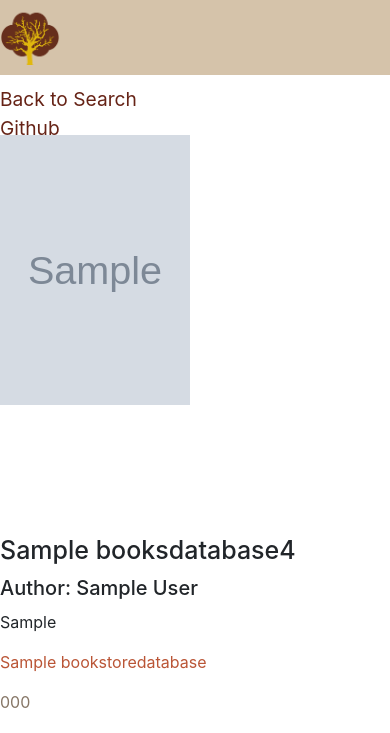
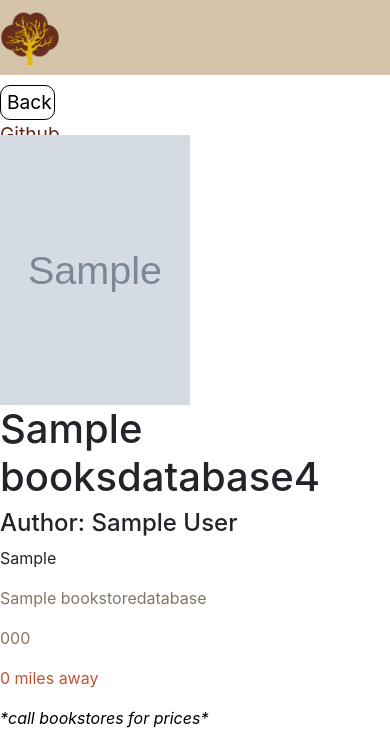
Before and after one commit to dsenteza/cse-437s-team-zon, a PHP site: the page made by workingsitefileswithphp/details.php in a window 390 px wide; the page is wider, and only the part inside the window is pictured. Shown: the top 733 px of that part. Run offline with PHP 8.4, Linux system fonts and the light colour scheme; tables that the repository leaves empty or names only in its code hold one stand-in row (values such as "Sample post"); grey boxes marked "Sample" are stand-in pictures; data that the repository does not hold is empty; some libraries are stand-ins or nearby versions.

Commit message:
lucas changes and css

```diff
--- a/workingsitefileswithphp/css/style.css
+++ b/workingsitefileswithphp/css/style.css
@@ -59,16 +59,17 @@ form input:first-of-type {
 #header {
   width: 100%;
   background-color: #F0F0F0;
-  height: 500px;
+  height: 250px;
   margin-top: 50px;
 }
 
 #header h1 {
   font-family: 'Baloo Chettan', cursive;
-  font-size: 8em;
+  font-size: 7em;
   color: #BA5536;
-  position: relative;
-  top: 200px;
+  position: absolute;
+  bottom: 300px;
+  right: 50px;
   text-transform: uppercase;
   text-align: left;
 }
@@ -116,14 +117,71 @@ form input:first-of-type {
 }
 
 /* book detail page */
-.details {
+@media only screen and (min-width: 992px) {
+  #bookAuth {
+    font-size: 2vw;
+  }
+
+  #bookAuth h1 {
+    font-size: 1.5em;
+  }
+
+  #bookAuth h4 {
+    font-size: 1.1em;
+  }
+
+  #bookAuth p {
+    font-size: 0.8em;
+  }
+}
+
+@media only screen and (min-width: 768px) {
+  #bookAuth {
+    font-size: 2vw;
+  }
+
+  #bookAuth h1 {
+    font-size: 1.5em;
+  }
+
+  #bookAuth h4 {
+    font-size: 1.1em;
+  }
+
+  #bookAuth p {
+    font-size: 0.8em;
+  }
+}
+
+@media only screen and (min-width: 600px) {
+  #bookAuth {
+    font-size: 2vw;
+  }
+
+  #bookAuth h1 {
+    font-size: 1.5em;
+  }
+
+  #bookAuth h4 {
+    font-size: 1.1em;
+  }
+
+  #bookAuth p {
+    font-size: 0.8em;
+  }
+}
+
+.bookstores {
+  padding-top: 0px;
+  overflow: scroll;;
+}
+/*.details {
   margin-left: auto;
   margin-right: auto;
 }
 .bookImg {
   height: 400px;
   width: 120px;
-  background-color: transparent;/*#867666;*/
   margin-right: 20px;
 }
 
@@ -132,18 +190,11 @@ span {
 }
 
 .authorInfo {
-  /*height: 34%;*/
-  /*overflow: hidden;*/
+
 }
 
 .authorInfo h2 {
   font-size: 18px;
-}
-
-.bookstores {
-  /*height: 66%;*/
-  padding-top: 0px;
-  overflow: scroll;;
 }
 
 .storeName {
@@ -152,7 +203,7 @@ span {
 
 .book-title{
   font-size:25px;
-}
+}*/
 
 .mapSec {
   border-right-style: solid;
@@ -193,6 +244,10 @@ span {
   margin-left: auto;
   margin-right: auto;
   text-align: center;
+}
+
+.recDiv {
+
 }
 
 .rec div {
@@ -318,11 +373,11 @@ h3 {
   font-size: 1em;
 }
 
-.recsgroup{
+.recsgroup {
   margin-left:35px;
   padding: 0;
   height: 250px;
-  width: 1440px;
+  width: 100vw;
   display: flex;
   justify-content: space-around;
   text-align: center;
@@ -331,7 +386,7 @@ h3 {
 .recsgroup1{
   padding: 0;
   height: 250px;
-  width: 1440px;
+  width: 100vw;
   display: flex;
   justify-content: space-around;
   text-align: center;
@@ -339,7 +394,7 @@ h3 {
 
 .newclass
 {
-  width: 190px;
+  width: 16.66vw;
   white-space: nowrap;
   overflow: hidden;
   text-overflow: ellipsis;
@@ -350,3 +405,11 @@ margin-left: auto;
 margin-right: auto;
 text-align:center;
 }
+
+.backbutton{
+  width: 55px;
+  height: 35px;
+  background-color: transparent;
+  border: 1px solid black;
+  border-radius: 10px;
+}
--- a/workingsitefileswithphp/details.php
+++ b/workingsitefileswithphp/details.php
@@ -16,7 +16,7 @@
   <!-- navigation bar -->
   <div class="navBar row">
     <a class="col-md-2"href="index.php"><img src="img/TeamAmazonLogo.png" height="60px" width="60px" alt="Team Amazon Logo"></a>
-    <a class="col-md-2"href="results.php">Back to Search</a>
+    <a class="col-md-2"href="results.php"><button class="backbutton">Back</button></a>
     <span class="col-md-2"></span>
     <a class="col-md-2" href="https://github.com/dsenteza/cse-437s-team-zon" target="_blank">Github</a>
     <a class="col-md-2" href="about.html">About</a>
@@ -78,11 +78,12 @@
   echo'<!-- book destails -->
   <div class="details row">
   <!-- edge spacer -->
-  <div class="col-md-1"></div>
+  <div class="col-md-1 col-sm-12"></div>
   <!-- below div will be an image of a book cover -->
-  <div class="col-md-2 bookImg"><img src="'.$image_url.'" width="190px" height="270px"/></div>
+  <div id="bookAuth">
+  <div class="col-md-2 col-sm-6 bookImg"><img src="'.$image_url.'" width="190px" height="270px"/></div>
   <!-- book description -->
-  <div class="col-md-2">
+  <div class="col-md-2 col-sm-6">
   <div class="authorInfo">
   <h1 class="book-title">'.htmlspecialchars($title).'</h1>
   <h4><span>Author: '.ucwords(strtolower(htmlspecialchars($author))).'</span></h4>
@@ -98,12 +99,13 @@
     </address>
     <p>'.$phoneNumber.'</p>
     <p class="distance">'.getDistance(getBookstoreAddress($store)).' miles away</p>
+    </div>
     </div>';
   }
   echo '</div>
   </div>
   <!-- map -->
-  <div class="col-md-4 mapSec">
+  <div class="col-md-4 col-sm-12 mapSec">
   <p>*call bookstores for prices*</p>
   <div class="map" id="map"></div>
   </div>';
@@ -132,7 +134,7 @@
 
   echo'
   <!-- recommendations -->
-  <div class="col-md-2 studyRecs">
+  <div class="col-md-2 col-sm-12 studyRecs">
   <h2>Recommendations</h2>
   <div class="rec">
   <img src="'.$imageurl[$item1].'" width="100px" height="150px"/>
@@ -200,7 +202,7 @@
 	if (ucwords(strtolower(htmlspecialchars($book[2])))==""){
 	$book[2] = "Unknown";
         }
-	echo ' <div>
+	echo ' <div class="recDiv">
                <a href="details.php?isbn='.$book[0].'">
                <img src="'.$book[3].'" width="190px" height="270px"/>
                <p class = "newclass">'.$book[1].'<br/>'.ucwords(strtolower(htmlspecialchars($book[2]))).'</p>
--- a/workingsitefileswithphp/index.php
+++ b/workingsitefileswithphp/index.php
@@ -31,17 +31,17 @@
         <div class="radio">
           <input type="radio" name="searchType" checked="true" value="title"> Title
           <input type="radio" name="searchType" value="author"> Author
-          <input type="radio" name="searchType" value="isbn"> ISBN
+          <input type="radio" name="searchType" value="isbn"> ASIN
         </div>
       </form>
     <div class="col-md-3"></div>
     </div>
     <!-- header image -->
-    <!--<div id="header" class="row">
+    <div id="header" class="row">
       <div class="col-md-6 col-sm-12"></div>
       <h1 class="col-md-5 col-sm-12">Team zon</h1>
       <div class="col-md-1 col-sm-12"></div>
-    </div>-->
+    </div>
     <div id="hotBooks">
     <br/>
     <h3>Trending Books:</h3>
```
Also changed, not shown: workingsitefileswithphp/results.php (+22 -8 lines).
